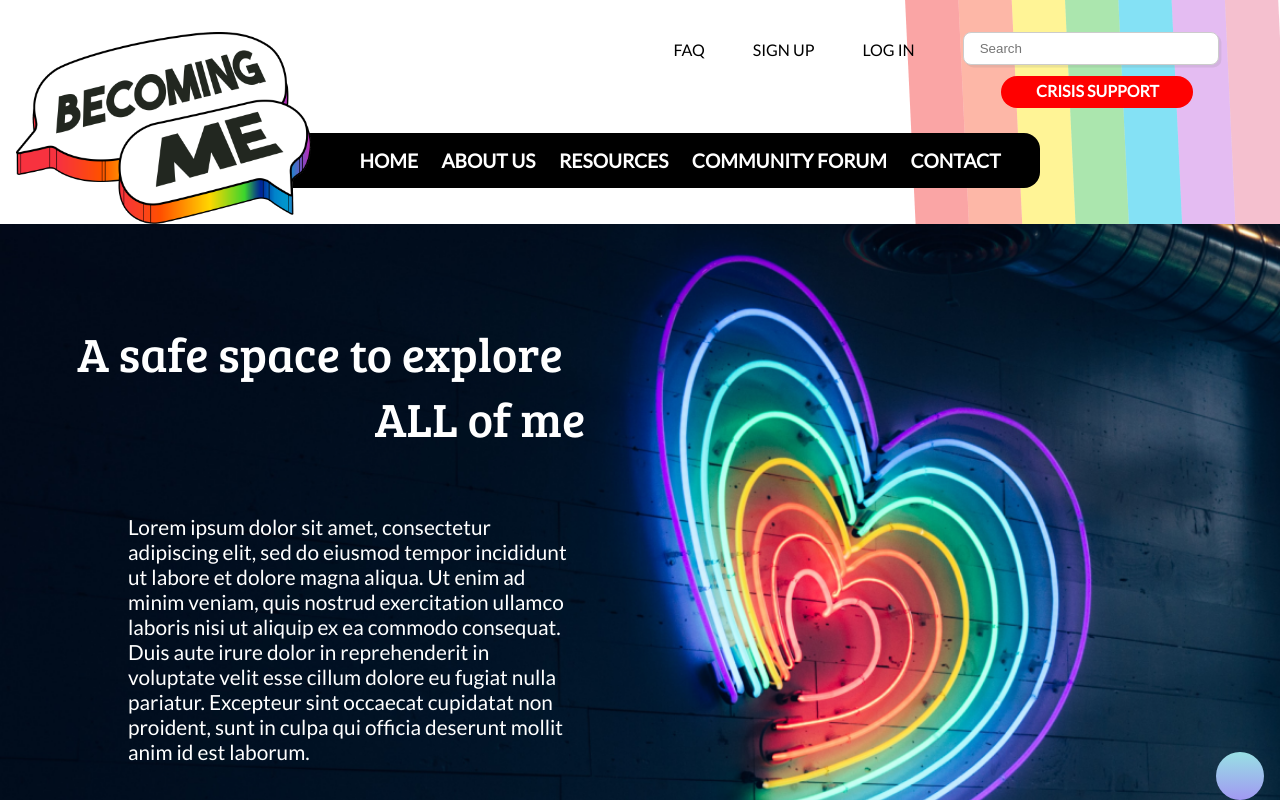
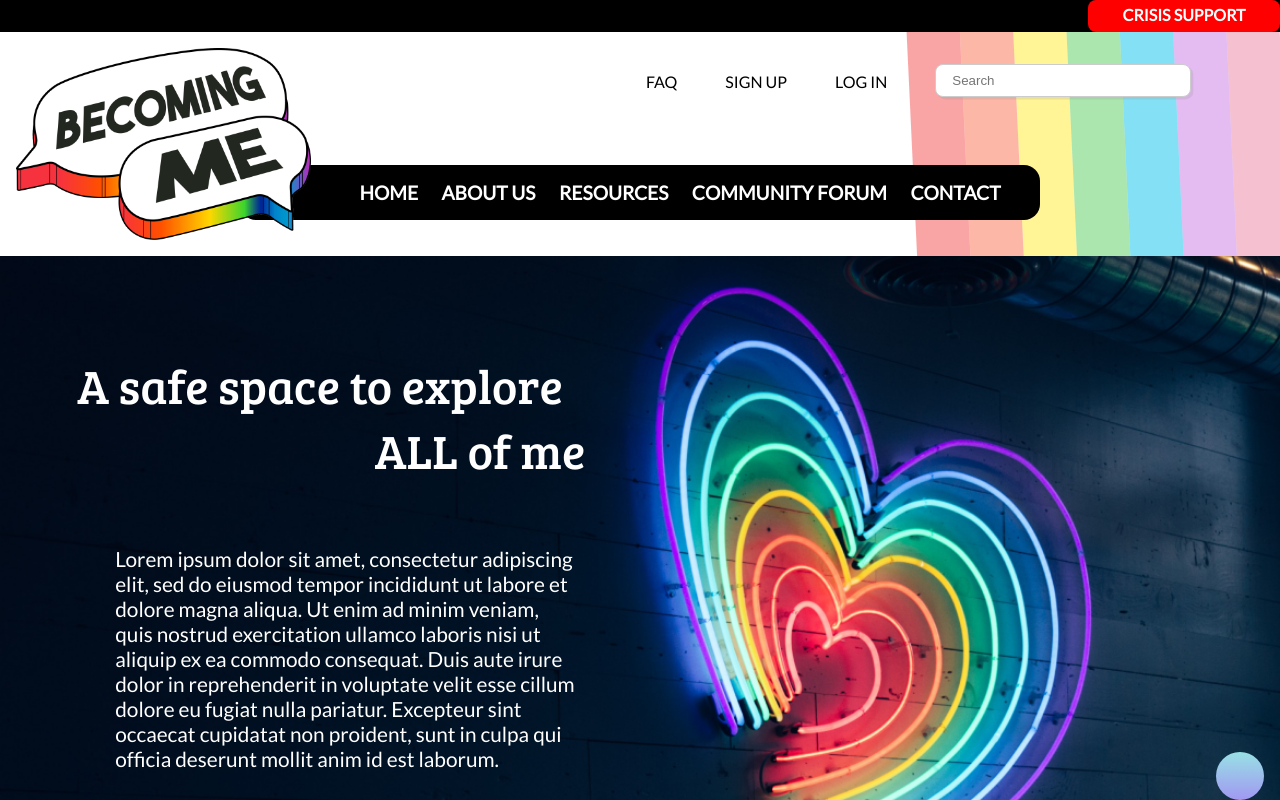
Before and after one commit to EoinTeaDev/Group-Project-3-Becoming-Me, a plain HTML site: page home.html in a window 1280 px wide. Drawn offline with Linux system fonts and the light colour scheme.

Commit message:
end of night commit. new crisis support bar added.

```diff
--- a/css/style.css
+++ b/css/style.css
@@ -21,7 +21,7 @@ html, body {
 nav {
   display: grid;
   grid-template-columns: 12;
-  grid-template-rows: [row1-start] 6rem [row1-end row2-start] 8rem [row2-end];;
+  grid-template-rows: [row1-start] 8rem [row1-end row2-start] 8rem [row2-end];;
   margin: auto;
   padding-left: 3rem;
   padding-right: 3rem;
@@ -63,6 +63,7 @@ nav {
   align-self: center;
   justify-content: right;
   align-content: center;
+  padding-top: 2rem;
 }
 
 #heroImg {
@@ -92,7 +93,7 @@ nav {
 #logoImage{
   height: 12rem;
   left: -2rem;
-  top: 2rem;
+  top: 3rem;
   grid-column: 1;
   grid-row: 1;
   position: relative;
@@ -118,23 +119,6 @@ input[type=text], select {
 
 .signUpText:hover{
   color: #5CD7F2;
-}
-
-.crisisSupport{
-  position: relative;
-  width: 12rem;
-  height: 2rem;
-  background-color: red;
-  justify-self: right;
-  border-radius: 1rem;
-  font-family: 'Lato', sans-serif;
-  color: white;
-  font-size: 1rem;
-  font-weight: 600;
-  padding: 0.3rem 1rem;
-  text-align: center;
-  left: 32.5rem;
-  top: 3.3rem;
 }
 
 .crisisSupport:hover {
@@ -200,6 +184,31 @@ font-family: 'Lato', sans-serif;
 font-size: 1.3rem;
 color: white;
 width: 45%;
-padding-left: 10%;
+padding-left: 9%;
 padding-top: 4rem;
 }
+
+#crisisSupportBar{
+  width: 100%;
+  height: 2rem;
+  position: fixed;
+  top: 0;
+  background-color:black;
+  z-index: 1;
+}
+
+.crisisSupport{
+  position: relative;
+  width: 12rem;
+  height: 2rem;
+  background-color: red;
+  justify-self: right;
+  border-radius: 0.5rem;
+  font-family: 'Lato', sans-serif;
+  color: white;
+  font-size: 1rem;
+  font-weight: 600;
+  padding: 0.3rem 1rem;
+  text-align: center;
+  float: right;
+}
--- a/home.html
+++ b/home.html
@@ -56,9 +56,9 @@
     </linearGradient>
     </defs>
   </svg>
+  <div id="crisisSupportBar"><div class="crisisSupport">CRISIS SUPPORT</div></div>
   <nav>
     <div class="signUp">
-      <div class="crisisSupport">CRISIS SUPPORT</div>
       <div class="signUpText">FAQ</div>
       <div class="signUpText">SIGN UP</div>
       <div class="signUpText">LOG IN</div>
```
